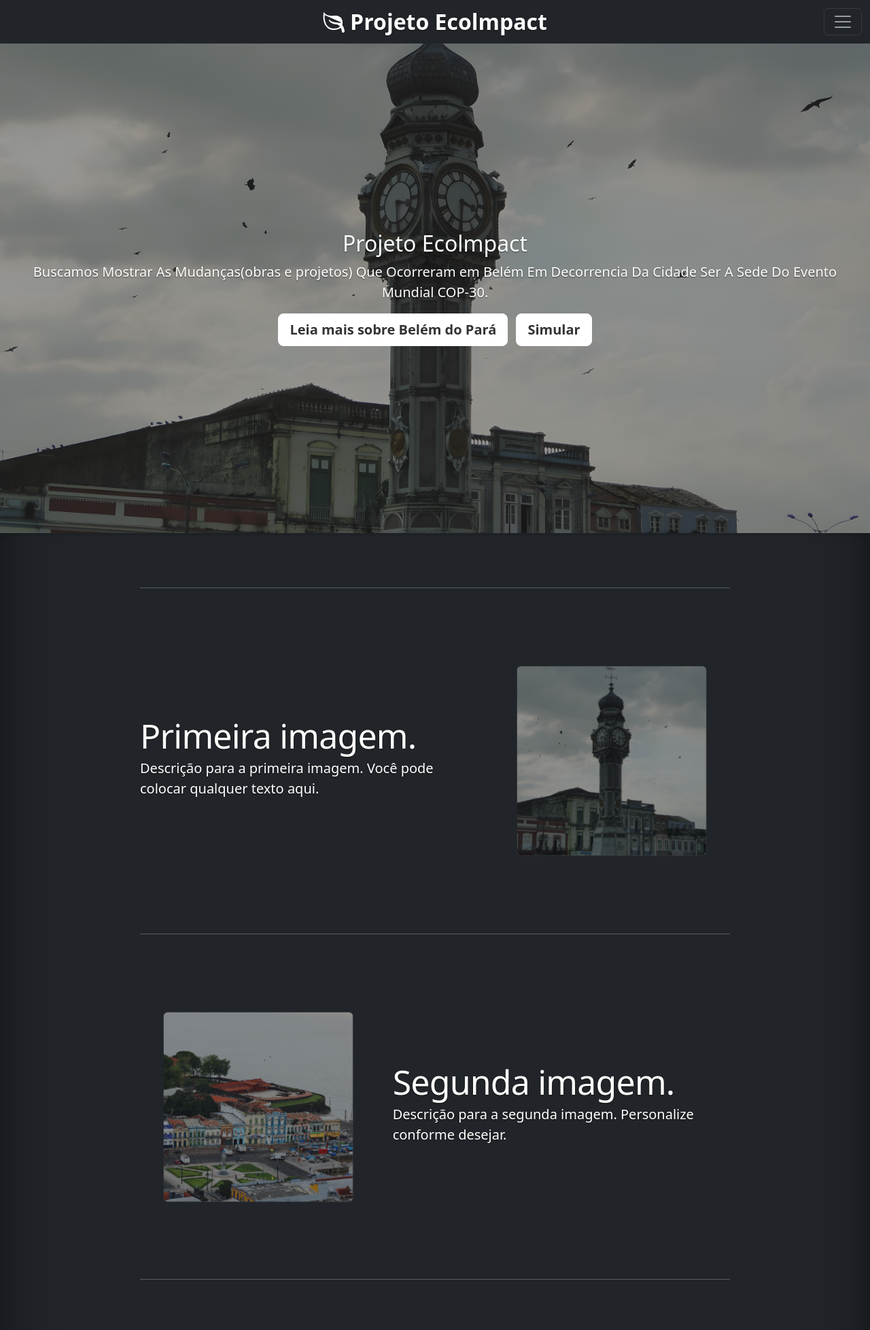
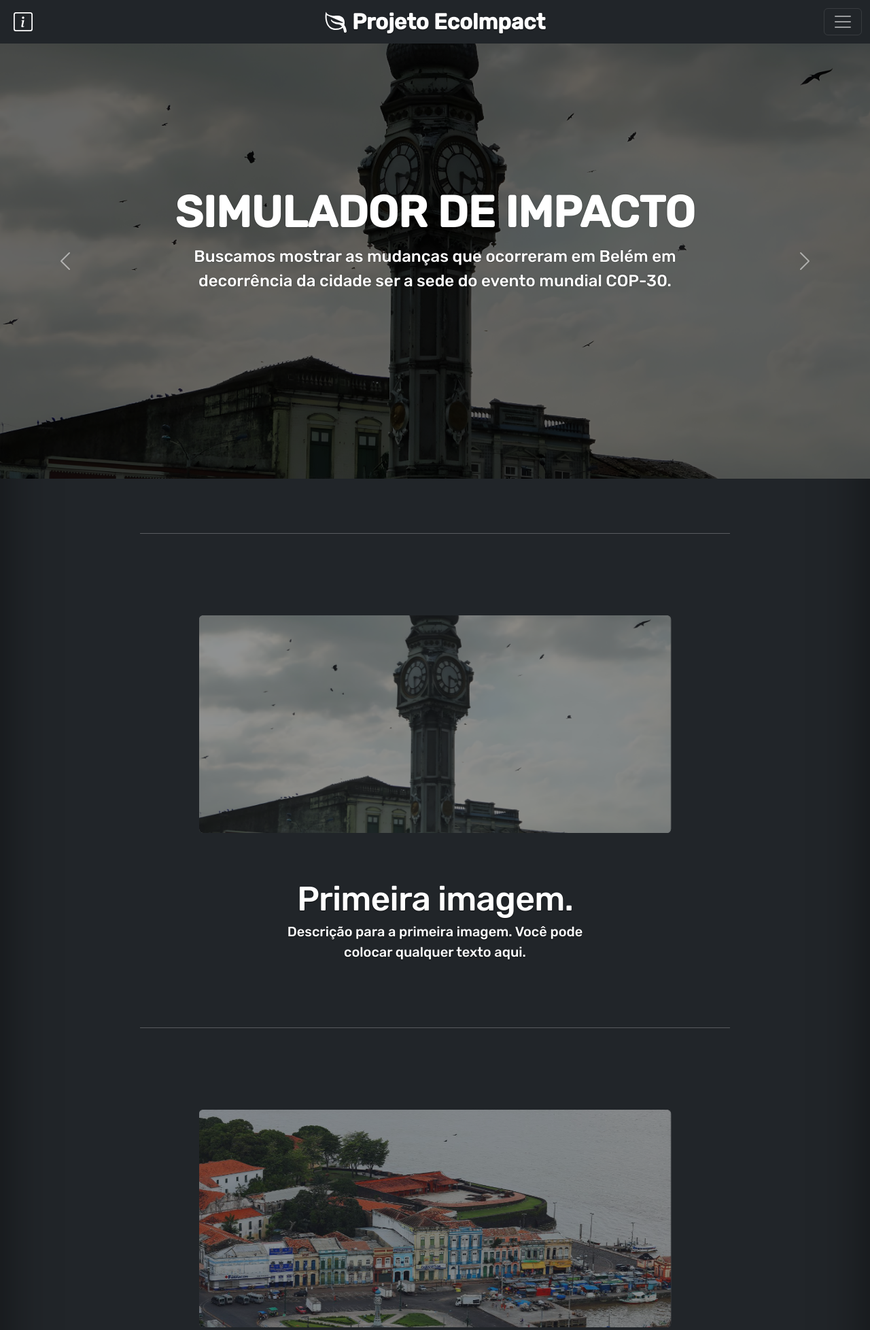
Before and after one commit to D-camara/EcoImpact, a Django app: page / in a window 1280 px wide. Shown: the top 1956 px of the page at 68% size. Run offline with Django 5.2, Linux system fonts and the light colour scheme.

Commit message:
FEAT: Mexi no carrossel e adicionei info dos devs
mexi em muito css e icone.

```diff
--- a/static/css/cover.css
+++ b/static/css/cover.css
@@ -1,14 +1,21 @@
-html {
-  scroll-behavior: smooth;
+
+
+.hero-desc {
+  font-size: 1.5rem;
+  font-weight: 400;
+  max-width: 800px;
+  margin-left: auto;
+  margin-right: auto;
+  margin-bottom: 4rem;
 }
 
-.hero-desc {
-  font-size: 1.25rem;
-  font-weight: 400;
-}
 body {
+  font-family: "Rubik", sans-serif;
+  font-optical-sizing: auto;
+  font-weight: 495;
+  font-style: normal;
   padding-top: 0;
-  padding-bottom: 3rem;
+  padding-bottom: 5rem;
   color: var(--bs-body-color);
   background: var(--bs-body-bg);
 }
@@ -33,12 +40,10 @@ body {
   }
 }
 
-/* Ajuste para as imagens ficarem responsivas e centralizadas */
 .featurette-image {
   width: 100%;
-  max-width: 500px;
-  height: auto;
-  aspect-ratio: 1/1;
+  max-width: 900px;
+  height: 400px;
   object-fit: cover;
   background: #e9ecef;
   display: block;
@@ -53,25 +58,33 @@ body {
     aspect-ratio: 1/1;
   }
 }
-/* Remove o espaçamento inferior do header para aproximar o hero-section */
+
 header.mb-auto {
   margin-bottom: 1rem !important;
 }
-/* Hero section full width com imagem de fundo */
-.hero-section {
-  width: 100vw;
-  min-height: 90vh;
-  background: linear-gradient(rgba(44,44,44,0.5), rgba(44,44,44,0.5)), url('/static/img/belem1.jpg') center center/cover no-repeat;
-  display: flex;
-  align-items: center;
-  justify-content: center;
-  margin-left: calc(-50vw + 50%);
-  margin-right: calc(-50vw + 50%);
-  border-radius: 0;
-  box-shadow: 0 2px 8px rgba(0,0,0,0.2);
-  padding: 2rem 1rem;
-  box-sizing: border-box;
-  text-align: center;
+
+.carousel {
+    height: 80vh;
+}
+
+.carousel-inner {
+    height: 100%;
+}
+
+.carousel-item {
+    height: 100%;
+}
+
+.carousel-item img {
+    height: 100%;
+    object-fit: cover;
+    filter: brightness(0.4);
+}
+
+.carousel-caption {
+    top: 50%;
+    transform: translateY(-50%);
+    bottom: auto;
 }
 
 @media (max-width: 767.98px) {
@@ -243,12 +238,30 @@ body {
   color: #888;
   cursor: not-allowed;
 }
+
 .form-floating label {
   color: #666;
 }
 
+.row.featurette {
+  display: flex;
+  flex-direction: column;
+  align-items: center;
+}
+
+.row.featurette .col-md-5 {
+  order: 1;
+  width: 100%;
+}
+
+.row.featurette .col-md-7 {
+  order: 2;
+  text-align: center;
+  margin-top: -5rem;
+}
+
 @media (prefers-reduced-motion: no-preference) {
-  img {
+  .featurette-image {
     scale: .8;
     opacity: 0.5;
     animation: fade-in linear forwards;
--- a/templates/base.html
+++ b/templates/base.html
@@ -1,17 +1,21 @@
 {% load static %}
 <!DOCTYPE html>
-<html lang="en" class="h-100" data-bs-theme="dark">
+<html lang="en" class="h-100" data-bs-theme="">
 
 <head>
     <meta charset="utf-8">
     <meta name="viewport" content="width=device-width, initial-scale=1">
     <meta name="description" content="">
-    <meta name="author" content="Mark Otto, Jacob Thornton, and Bootstrap contributors">
-    <meta name="generator" content="Astro v5.9.2">
     <title>FaculdadeEcolmpact</title>
     <link rel="canonical" href="https://getbootstrap.com/docs/5.3/examples/cover/">
     <script src="../assets/js/color-modes.js"></script>
     <link href="https://cdn.jsdelivr.net/npm/bootstrap@5.3.0/dist/css/bootstrap.min.css" rel="stylesheet">
+
+    <!-- ALTERADO PARA IMPORTAR A FONTE RUBIK COM PESO 495 -->
+    <link rel="preconnect" href="https://fonts.googleapis.com">
+    <link rel="preconnect" href="https://fonts.gstatic.com" crossorigin>
+    <link href="https://fonts.googleapis.com/css2?family=Rubik:wght@495&display=swap" rel="stylesheet">
+
     <link href="{% static 'css/cover.css' %}" rel="stylesheet">
 </head>
 
@@ -34,6 +38,14 @@
     <nav class="navbar navbar-dark bg-dark" aria-label="Dark offcanvas navbar">
         <div class="container-fluid">
             <div class="d-flex align-items-center justify-content-center w-100 position-relative">
+                <!-- ÍCONE DE INFORMAÇÃO MODIFICADO PARA ABRIR O MODAL -->
+                <a href="#" class="position-absolute start-0 p-2 text-white" data-bs-toggle="modal" data-bs-target="#infoModal">
+                    <svg xmlns="http://www.w3.org/2000/svg" width="28" height="28" fill="currentColor" class="bi bi-info-square" viewBox="0 0 16 16">
+                        <path d="M14 1a1 1 0 0 1 1 1v12a1 1 0 0 1-1 1H2a1 1 0 0 1-1-1V2a1 1 0 0 1 1-1zM2 0a2 2 0 0 0-2 2v12a2 2 0 0 0 2 2h12a2 2 0 0 0 2-2V2a2 2 0 0 0-2-2z"/>
+                        <path d="m8.93 6.588-2.29.287-.082.38.45.083c.294.07.352.176.288.469l-.738 3.468c-.194.897.105 1.319.808 1.319.545 0 1.178-.252 1.465-.598l.088-.416c-.2.176-.492.246-.686.246-.275 0-.375-.193-.304-.533zM9 4.5a1 1 0 1 1-2 0 1 1 0 0 1 2 0"/>
+                    </svg>
+                </a>
+
                 <svg xmlns="http://www.w3.org/2000/svg" width="32" height="32" fill="currentColor" class="bi bi-leaf me-2"
                     viewBox="0 0 16 16">
                     <path
@@ -61,19 +73,7 @@
                             <a class="nav-link" href="#">Simular Resultados</a>
                         </li>
                          <li class="nav-item">
-                            <a class="nav-link" href="#contato-section">Contato</a>
-                        </li>
-                        <li class="nav-item dropdown">
-                            <a class="nav-link dropdown-toggle" href="#" role="button" data-bs-toggle="dropdown"
-                                aria-expanded="false">
-                                Expandir
-                            </a>
-                            <ul class="dropdown-menu">
-                                <li><a class="dropdown-item" href="#">Action</a></li>
-                                <li><a class="dropdown-item" href="#">Another action</a></li>
-                                <li><hr class="dropdown-divider"></li>
-                                <li><a class="dropdown-item" href="#">Something else here</a></li>
-                            </ul>
+                            <a class="nav-link" href="#contato-section" data-bs-dismiss="offcanvas">Contato</a>
                         </li>
                     </ul>
                     <form class="d-flex mt-3" role="search">
@@ -85,14 +85,46 @@
         </div>
     </nav>
     <main>
-        <div class="hero-section d-flex align-items-center justify-content-center text-white">
-            <div class="text-center">
-                <h2>Projeto Ecolmpact</h2>
-                <p class="hero-desc">Buscamos Mostrar As Mudanças(obras e projetos) Que Ocorreram em Belém Em Decorrencia Da Cidade Ser A Sede Do Evento Mundial COP-30.</p>
-                <a href="#" class="btn btn-lg btn-light fw-bold border-white bg-white me-2">Leia mais sobre Belém do Pará</a>
-                <a href="#" class="btn btn-lg btn-light fw-bold border-white bg-white">Simular</a>
+        <div id="carouselExampleInterval" class="carousel slide" data-bs-ride="carousel">
+            <div class="carousel-inner">
+                <div class="carousel-item active" data-bs-interval="3000">
+                    <img src="{% static 'img/belem1.jpg' %}" class="d-block w-100" alt="Belém do Pará 1">
+                    <div class="carousel-caption d-none d-md-block">
+                        <h2 class="fw-bold display-3">SIMULADOR DE IMPACTO</h2>
+                        <p class="hero-desc">Buscamos mostrar as mudanças que ocorreram em Belém em decorrência da cidade ser a sede do evento mundial COP-30.</p>
+                    </div>
+                </div>
+                <div class="carousel-item" data-bs-interval="3000">
+                    <img src="{% static 'img/belem2.jpg' %}" class="d-block w-100" alt="Belém do Pará 2">
+                    <div class="carousel-caption d-none d-md-block">
+                        <p class="hero-desc">
+                            <h2 class="fw-bold display-3">SIMULADOR DE IMPACTO</h2>
+                            Em nossa homepage, você pode ler as principais mudanças que a cidade de Belém do Pará e região passou recentemente com a chegada dos projetos e anunciação da COP-30.
+                        </p>
+                    </div>
+                </div>
+                <div class="carousel-item" data-bs-interval="3000">
+                    <img src="{% static 'img/belem3.jpg' %}" class="d-block w-100" alt="Belém do Pará 3">
+                    <div class="carousel-caption d-none d-md-block">
+                        <p class="hero-desc">
+                            <h2 class="fw-bold display-3">Análise Socioeconômica: Explore os Potenciais Impactos das Mudanças</h2>
+                        Você pode simular o empacto socioeconomico que essas mudanças podem trazer para a cidade ao
+                            <a href="#" class="btn-link-style">clicar aqui</a>.
+                        </p>
+                    </div>
+                </div>
             </div>
+            <button class="carousel-control-prev" type="button" data-bs-target="#carouselExampleInterval" data-bs-slide="prev">
+                <span class="carousel-control-prev-icon" aria-hidden="true"></span>
+                <span class="visually-hidden">Previous</span>
+            </button>
+            <button class="carousel-control-next" type="button" data-bs-target="#carouselExampleInterval" data-bs-slide="next">
+                <span class="carousel-control-next-icon" aria-hidden="true"></span>
+                <span class="visually-hidden">Next</span>
+            </button>
         </div>
+        <!-- FIM DO CARROSSEL -->
+
         <div class="container marketing">
             <hr class="featurette-divider">
             <div class="row featurette">
@@ -143,41 +175,58 @@
         </div>
     </main>
     <footer class="mt-auto text-white-50 text-center">
-        <p>Abraço pro indiano.<a href="https://getbootstrap.com/" class="text-white">Faidherb</a>, by <a href="https://x.com/mdo" class="text-white">LOL</a>.</p>
+        <p>Abraço pro indiano.<a href="https://github.com/Faidherb" class="text-white">Faidherb</a>, by <a href="https://github.com/ErrorDefault27" class="text-white">LOL</a>.</p>
     </footer>
     <script src="https://cdn.jsdelivr.net/npm/bootstrap@5.3.0/dist/js/bootstrap.bundle.min.js"></script>
-
-    <!-- SCRIPT FINAL PARA FECHAR O MENU E ROLAR CORRETAMENTE -->
-    <script>
-      const navLinks = document.querySelectorAll('#offcanvasNavbarDark .nav-link');
-      const offcanvasElement = document.getElementById('offcanvasNavbarDark');
-
-      navLinks.forEach(link => {
-        link.addEventListener('click', function(event) {
-          const href = this.getAttribute('href');
-
-          // Verifica se é um link de âncora (começa com #)
-          if (href && href.startsWith('#')) {
-            event.preventDefault(); // Previne o comportamento padrão do link
-
-            const targetElement = document.querySelector(href);
-            const bsOffcanvas = bootstrap.Offcanvas.getInstance(offcanvasElement);
-
-            if (targetElement && bsOffcanvas) {
-              // Adiciona um listener que só dispara UMA VEZ, APÓS o menu fechar
-              offcanvasElement.addEventListener('hidden.bs.offcanvas', function () {
-                targetElement.scrollIntoView({
-                  behavior: 'smooth'
-                });
-              }, { once: true }); // A opção 'once: true' remove o listener após o uso
-
-              // Inicia o processo de fechar o menu
-              bsOffcanvas.hide();
-            }
-          }
-        });
-      });
-    </script>
 </body>
 
+<!-- MODAL COM OS NOMES (ADICIONE ESTE BLOCO) -->
+<div class="modal fade" id="infoModal" tabindex="-1" aria-labelledby="infoModalLabel" aria-hidden="true">
+    <div class="modal-dialog modal-dialog-centered">
+        <div class="modal-content text-bg-dark">
+            <div class="modal-header">
+                <h5 class="modal-title" id="infoModalLabel">Desenvolvedores</h5>
+                <button type="button" class="btn-close btn-close-white" data-bs-dismiss="modal" aria-label="Close"></button>
+            </div>
+            <div class="modal-body">
+                <ul class="list-unstyled">
+                    <li>Pedro Faidherb</li>
+                    <li>Edgar Cauã</li>
+                    <li>Marcelo Victor</li>
+                    <li>Daniel Camara</li>
+                    <li>Thiago Araujo</li>
+                    <li>Victor Kos</li>
+                    <li>Matheus Viana</li>
+                </ul>
+            </div>
+            <div class="modal-footer">
+                <button type="button" class="btn btn-secondary" data-bs-dismiss="modal">Fechar</button>
+            </div>
+        </div>
+    </div>
+</div>
+<script>
+document.addEventListener('DOMContentLoaded', function() {
+  document.querySelectorAll('.offcanvas a.nav-link[href^="#"]').forEach(function(link) {
+    link.addEventListener('click', function(e) {
+      var target = this.getAttribute('href');
+      // Previne o comportamento padrão do link!
+      e.preventDefault();
+      // Fecha o offcanvas
+      var offcanvasEl = document.querySelector('.offcanvas.show');
+      if (offcanvasEl) {
+        var offcanvas = bootstrap.Offcanvas.getInstance(offcanvasEl);
+        offcanvas.hide();
+      }
+      // Aguarda o menu fechar antes de rolar
+      setTimeout(function() {
+        if (target && document.querySelector(target)) {
+          document.querySelector(target).scrollIntoView({behavior: "smooth"});
+        }
+      }, 350);
+    });
+  });
+});
+</script>
+
 </html>
```
Also changed, not shown: other parts of static/css/cover.css (+38 -21 lines).
